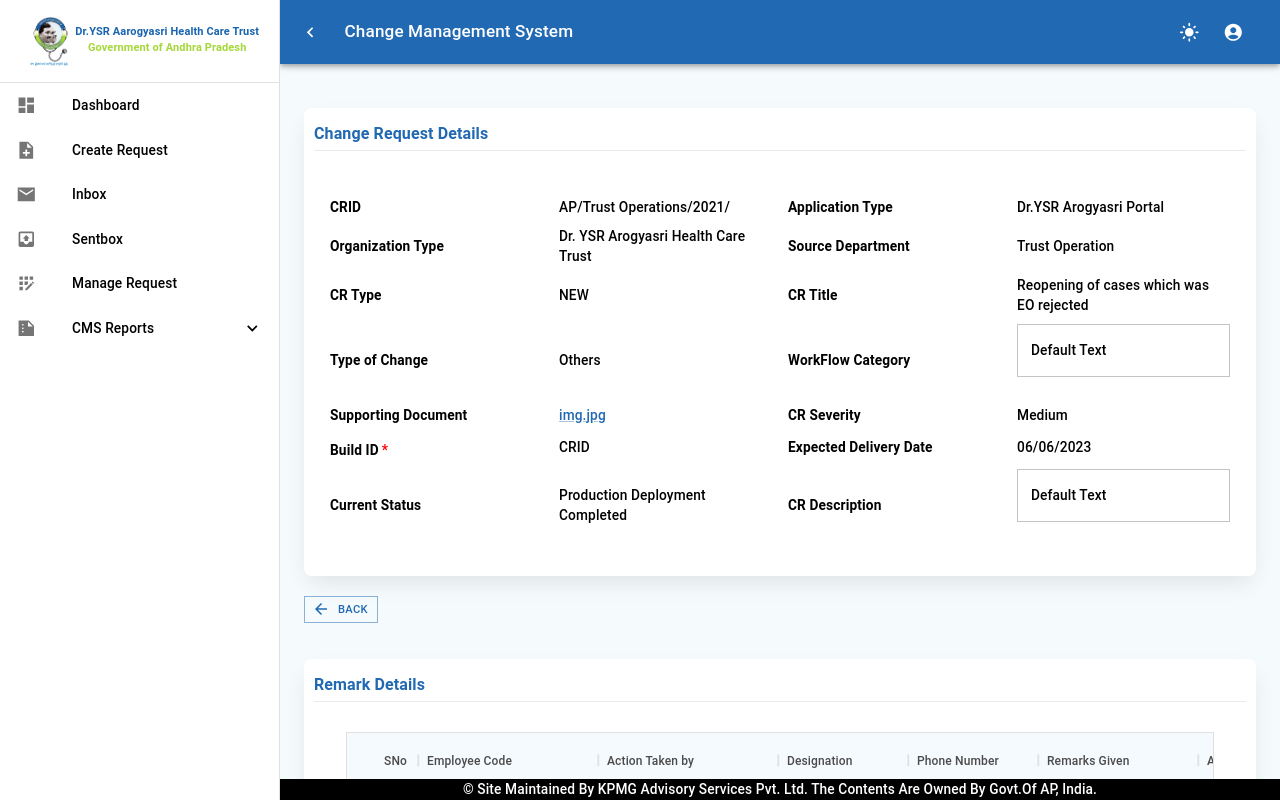
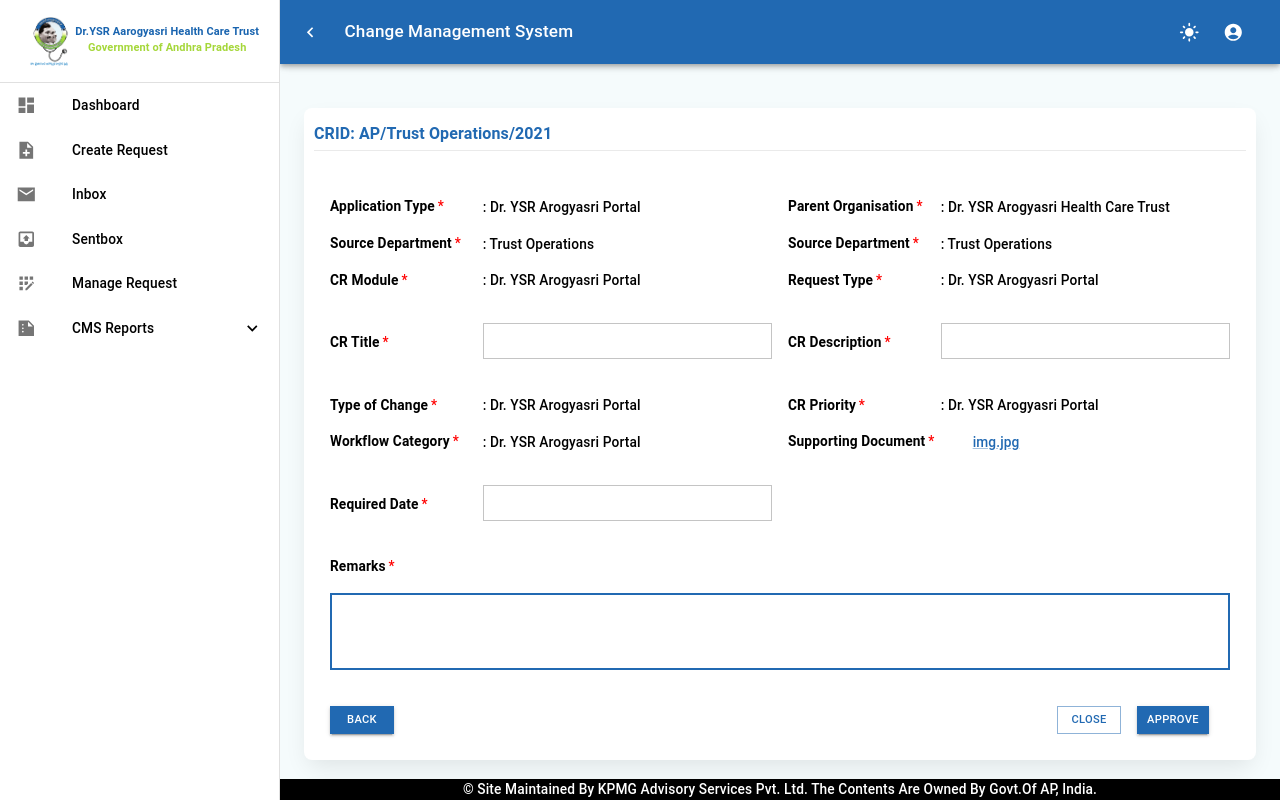
Before and after one commit to Sravani-Sravani/CMS, a React (Create React App) app: page /#/crStatus in a window 1280 px wide. Shown: the top 800 px of the page. Built offline with nearby package versions, Linux system fonts and the light colour scheme.

Commit message:
change request updated

```diff
--- a/src/pages/ViewCR/CRStatus.js
+++ b/src/pages/ViewCR/CRStatus.js
@@ -25,7 +25,6 @@
 import DataTable2 from './DataGrid';
 import { ThemeProvider } from '@emotion/react';
 import PageTitle from '../../layouts/PageTitle';
-import ArrowBackOutlinedIcon from '@mui/icons-material/ArrowBackOutlined';
 const Item = styled(Paper)(({ theme }) => ({
   backgroundColor: theme.palette.mode === 'dark' ? '#1A2027' : '#fff',
   ...theme.typography.body2,
@@ -57,7 +56,8 @@
   ];
   const [text, setText] = React.useState("Default Text");
 
-  const name= 'Change Request Details';
+  const name= 'CRID: AP/Trust Operations/2021';
+
   const cardTitle = 'Remark Details';
   return (
     <>
@@ -73,6 +73,296 @@
         <Grid
             container
             direction="row"
+            rowSpacing={0}
+            columnSpacing={2}
+            justify="flex-end"
+            alignItems="center"
+            marginBottom={2}
+          >
+            <Grid item xs={12} sm={2} md={2} lg={2}  >
+            <FormLabel id="demo-row-radio-buttons-group-label"  required  ><b>
+                  Application Type
+                  </b></FormLabel>
+                </Grid>
+                <Grid item xs={12} sm={4} md={4} lg={4}  >
+            <Typography >:  Dr. YSR Arogyasri Portal</Typography>
+
+            </Grid>
+
+
+
+             <Grid item xs={12} sm={2} md={2} lg={2}  >
+            <FormLabel id="demo-row-radio-buttons-group-label"  required  >
+                 <b> Parent Organisation </b>
+                </FormLabel>
+                </Grid>
+                <Grid item xs={12} sm={4} md={4} lg={4}  >
+            <Typography >:  Dr. YSR Arogyasri Health Care Trust</Typography>
+           </Grid>
+            </Grid>
+            <Grid
+            container
+            direction="row"
+            rowSpacing={0}
+            columnSpacing={2}
+            justify="flex-end"
+            alignItems="center"
+            marginBottom={2}
+          >
+            <Grid item xs={12} sm={2} md={2} lg={2} >
+            <FormLabel id="demo-row-radio-buttons-group-label"  required  >
+                  <b>Source Department </b>
+                </FormLabel>
+                </Grid>
+                <Grid item xs={12} sm={4} md={4} lg={4} >
+            <Typography >:  Trust Operations</Typography>
+
+            </Grid>
+
+
+
+             <Grid item xs={12} sm={2} md={2} lg={2} >
+            <FormLabel id="demo-row-radio-buttons-group-label"  required  >
+                 <b> Source Department</b>
+                </FormLabel>
+                </Grid>
+                <Grid item xs={12} sm={4} md={4} lg={4}  >
+            <Typography >:  Trust Operations</Typography>
+           </Grid>
+            </Grid>
+            <Grid
+            container
+            direction="row"
+            rowSpacing={0}
+            columnSpacing={2}
+            justify="flex-end"
+            alignItems="center"
+            marginBottom={2}
+          >
+            <Grid item xs={12} sm={2} md={2} lg={2}  >
+            <FormLabel id="demo-row-radio-buttons-group-label"  required  >
+                 <b> CR Module </b>
+                </FormLabel>
+                </Grid>
+                <Grid item xs={12} sm={4} md={4} lg={4} >
+            <Typography >:  Dr. YSR Arogyasri Portal</Typography>
+
+            </Grid>
+
+
+
+             <Grid item xs={12} sm={2} md={2} lg={2}  >
+            <FormLabel id="demo-row-radio-buttons-group-label"  required  >
+                 <b> Request Type </b>
+                </FormLabel>
+                </Grid>
+                <Grid item xs={12} sm={4} md={4} lg={4}  >
+            <Typography >:  Dr. YSR Arogyasri Portal</Typography>
+           </Grid>
+            </Grid>
+            <Grid
+            container
+            direction="row"
+            rowSpacing={0}
+            columnSpacing={2}
+            justify="flex-end"
+            alignItems="center"
+            marginBottom={2}
+          >
+            <Grid item xs={12} sm={2} md={2} lg={2}  >
+            <FormLabel id="demo-row-radio-buttons-group-label"  required  >
+                 <b> CR Title</b>
+                </FormLabel>
+                </Grid>
+                <Grid item xs={12} sm={4} md={4} lg={4}  >
+                <TextField
+                margin="normal"
+                required
+                fullWidth
+                id="email"
+
+                name="email"
+                autoComplete="email"
+                size="small"
+                autoFocus
+              />
+
+            </Grid>
+
+
+
+             <Grid item xs={12} sm={2} md={2} lg={2}  >
+            <FormLabel id="demo-row-radio-buttons-group-label"  required  >
+                 <b> CR Description </b>
+                </FormLabel>
+                </Grid>
+                <Grid item xs={12} sm={4} md={4} lg={4}  >
+                <TextField
+                margin="normal"
+                required
+                fullWidth
+                id="email"
+
+                name="email"
+                autoComplete="email"
+                size="small"
+                autoFocus
+              />
+           </Grid>
+            </Grid>
+            <Grid
+            container
+            direction="row"
+            rowSpacing={0}
+            columnSpacing={2}
+            justify="flex-end"
+            alignItems="center"
+            marginBottom={2}
+          >
+            <Grid item xs={12} sm={2} md={2} lg={2} >
+            <FormLabel id="demo-row-radio-buttons-group-label"  required  >
+                 <b> Type of Change</b>
+                </FormLabel>
+                </Grid>
+                <Grid item xs={12} sm={4} md={4} lg={4}  >
+            <Typography >:  Dr. YSR Arogyasri Portal</Typography>
+
+            </Grid>
+
+
+
+             <Grid item xs={12} sm={2} md={2} lg={2}  >
+            <FormLabel id="demo-row-radio-buttons-group-label"  required  >
+                <b>  CR Priority </b>
+                </FormLabel>
+                </Grid>
+                <Grid item xs={12} sm={4} md={4} lg={4}  >
+            <Typography >:  Dr. YSR Arogyasri Portal</Typography>
+           </Grid>
+            </Grid>
+            <Grid
+            container
+            direction="row"
+            rowSpacing={0}
+            columnSpacing={2}
+            justify="flex-end"
+            alignItems="center"
+            marginBottom={2}
+          >
+            <Grid item xs={12} sm={2} md={2} lg={2}  >
+            <FormLabel id="demo-row-radio-buttons-group-label"  required  >
+                <b> Workflow Category</b>
+                </FormLabel>
+                </Grid>
+                <Grid item xs={12} sm={4} md={4} lg={4}  >
+            <Typography >:  Dr. YSR Arogyasri Portal</Typography>
+
+            </Grid>
+
+
+
+             <Grid item xs={12} sm={2} md={2} lg={2}  >
+            <FormLabel id="demo-row-radio-buttons-group-label"  required  >
+                <b> Supporting Document </b>
+                </FormLabel>
+                </Grid>
+                <Grid item xs={12} sm={4} md={4} lg={4}   >
+                <Typography sx={{ml:4}}><Link href="/">img.jpg</Link></Typography>
+           </Grid>
+            </Grid>
+            <Grid
+            container
+            direction="row"
+            rowSpacing={0}
+            columnSpacing={2}
+            justify="flex-end"
+            alignItems="center"
+            marginBottom={2}
+          >
+            <Grid item xs={12} sm={2} md={2} lg={2}  >
+            <FormLabel id="demo-row-radio-buttons-group-label"  required  >
+                <b>  Required Date </b>
+                </FormLabel>
+                </Grid>
+                <Grid item xs={12} sm={4} md={4} lg={4}  >
+                <TextField
+                margin="normal"
+                required
+                fullWidth
+                id="email"
+
+                name="email"
+                autoComplete="email"
+                size="small"
+                autoFocus
+              />
+
+            </Grid>
+
+
+
+
+            </Grid>
+            <Grid
+            container
+            direction="row"
+            rowSpacing={0}
+            columnSpacing={2}
+            justify="flex-end"
+            alignItems="center"
+            marginBottom={2}
+          >
+            <Grid item xs={12} sm={2} md={2} lg={2}  >
+            <FormLabel id="demo-row-radio-buttons-group-label"  required  >
+                <b>  Remarks </b>
+                </FormLabel>
+                </Grid>
+                <Grid item xs={12} sm={12} md={12} lg={12}  >
+                <TextField
+                margin="normal"
+                required
+                fullWidth
+                id="email"
+                multiline
+                rows={3}
+                name="email"
+                autoComplete="email"
+                size="small"
+                autoFocus
+              />
+
+            </Grid>
+
+
+            </Grid>
+            <Grid
+            container
+            direction="row"
+            rowSpacing={0}
+            columnSpacing={2}
+            justify="flex-end"
+            alignItems="center"
+
+          >
+            <Grid item xs={12} sm={9} md={9} lg={9} >
+            <Button variant="contained" size='small' >Back</Button>
+            </Grid>
+
+
+
+             <Grid item xs={12} sm={3} md={3} lg={3} >
+
+             <Button variant="outlined" size='small' sx={{ml:5}} >Close</Button>
+
+             <Button variant="contained" size='small'sx={{ml:2}} >Approve</Button>
+
+
+           </Grid>
+            </Grid>
+
+        <Grid
+            container
+            direction="row"
             rowSpacing={1}
             columnSpacing={2}
             justify="flex-end"
@@ -80,7 +370,7 @@
 
 
           >
-            <Grid item xs={12} sm={4} md={3} lg={3}  sx={{textAlign:"left",fontWeight:"bold"}}>CRID</Grid>
+            {/* <Grid item xs={12} sm={4} md={3} lg={3}  sx={{textAlign:"left",fontWeight:"bold"}}>CRID</Grid>
             <Grid item xs={12} sm={4} md={3} lg={3}  sx={{textAlign:"left"}}>AP/Trust Operations/2021/</Grid>
             <Grid item xs={12} sm={4} md={3} lg={3}  sx={{textAlign:"left",fontWeight:"bold"}}>Application Type</Grid>
             <Grid item xs={12} sm={4} md={3} lg={3}  sx={{textAlign:"left"}}>Dr.YSR Arogyasri Portal</Grid>
@@ -105,10 +395,10 @@
                       InputProps={{
                           readOnly: true
                         }}
-                    /></Grid>
-            <Grid item xs={12} sm={4} md={3} lg={3}  sx={{textAlign:"left",fontWeight:"bold"}}>Supporting Document</Grid>
+                    /></Grid> */}
+            {/* <Grid item xs={12} sm={4} md={3} lg={3}  sx={{textAlign:"left",fontWeight:"bold"}}>Supporting Document</Grid>
             <Grid item xs={12} sm={4} md={3} lg={3}  sx={{textAlign:"left",fontWeight:"bold"}}>
-              {/* <TextField
+               <TextField
                       type="text"
                       id="outlined-basic"
 
@@ -118,11 +408,11 @@
                       InputProps={{
                           readOnly: true
                         }}
-                    /> */}
+                    />
                     <Typography><Link href="/">img.jpg</Link></Typography>
-                    </Grid>
+                    </Grid> */}
 
-            <Grid item xs={12} sm={4} md={3} lg={3}  sx={{textAlign:"left",fontWeight:"bold"}}>CR Severity</Grid>
+            {/* <Grid item xs={12} sm={4} md={3} lg={3}  sx={{textAlign:"left",fontWeight:"bold"}}>CR Severity</Grid>
             <Grid item xs={12} sm={4} md={3} lg={3}  sx={{textAlign:"left"}}>Medium</Grid>
             <Grid item xs={12} sm={4} md={3} lg={3}  sx={{textAlign:"left"}}> <FormLabel id="demo-row-radio-buttons-group-label" sx={{mt:1,color:"black",fontWeight:"bold"}} required>Build ID</FormLabel></Grid>
             <Grid item xs={12} sm={4} md={3} lg={3}  sx={{textAlign:"left"}}>CRID</Grid>
@@ -144,13 +434,13 @@
                       InputProps={{
                           readOnly: true
                         }}
-                    /></Grid>
+                    /></Grid> */}
             </Grid>
             {/* <Button variant="contained" size='small' sx={{   float: "right",mt:2 }}>Back</Button> */}
             </CardContent>
 
         </Card>
-        <Button variant="outlined" startIcon={<ArrowBackOutlinedIcon/>} size='small' sx={{ mr:2, mb:2 }}>Back</Button>
+
 
         <Card>
         {/* <Typography sx={{color:'white', bgcolor: '#3F51B5',textAlign:'center' }}>Remark Details</Typography> */}
@@ -175,7 +465,6 @@
         </Stack>
 
         {/* </ThemeProvider> */}
-
     </>
     );
   }
```
